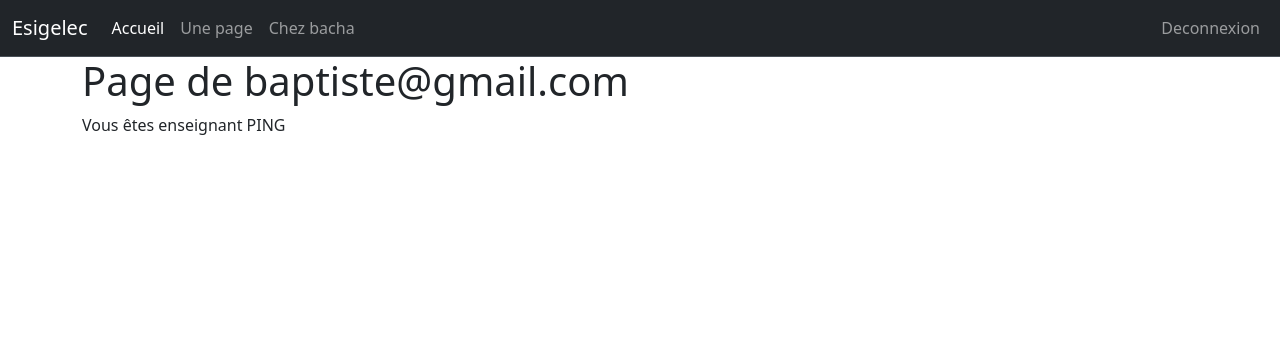
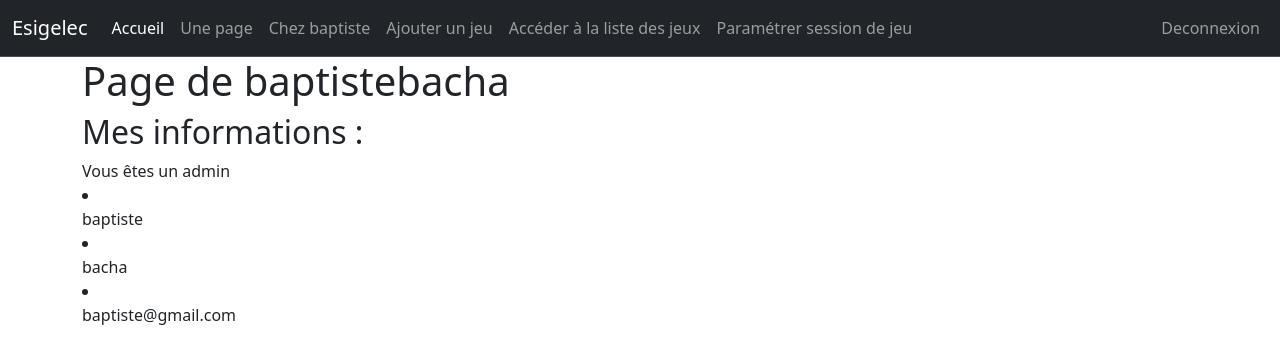
Before and after one commit to waigle/ProjetWeb, a PHP site: page /chez.php in a window 1280 px wide. Shown: the top 364 px of the page. Run offline with PHP 8.4, Linux system fonts and the light colour scheme; a user stored in the database is signed in.

Commit message:
Add files via upload
les pages accessibles que par les admins ne sont accessibles que par eux maintenant.
tri des diff pages selon le role d'utilisateur et ajout du nom de celles-ci dans la barre du haut pour y accéder.

```diff
--- a/chez.php
+++ b/chez.php
@@ -5,20 +5,33 @@
         header('Location: index.php');
     }
     $login = $_SESSION['PROFILE']['email'];
+    $nom = $_SESSION['PROFILE']['nom'];
+    $prenom = $_SESSION['PROFILE']['prenom'];
+
     $titre = "Chez ".$login;
     include 'header.inc.php';
     include 'menu.inc.php';
 ?>
 <div class="container">
 
-<h1>Page de <?php echo $login; ?> </h1>
+<h1>Page de <?php echo $prenom, $nom; ?> </h1>
+<h2>Mes informations : </h2>
 
 <?php
     if ($_SESSION['PROFILE']['role'] == 1) {
-        echo "Vous êtes élève";
+        echo "Vous êtes un élève";
     } else {
-        echo "Vous êtes enseignant PING";
+        echo "Vous êtes un admin";
     }
+    echo'<li>';
+    echo '<a class="nav-link">'.$prenom.'</a>';
+    echo'</li>';
+    echo'<li>';
+    echo '<a class="nav-link">'.$nom.'</a>';
+    echo'</li>';
+    echo'<li>';
+    echo '<a class="nav-link">'.$login.'</a>';
+    echo'</li>';
 ?>
 </div>
 <?php
--- a/menu.inc.php
+++ b/menu.inc.php
@@ -17,9 +17,20 @@
 
 if((isset($_SESSION['PROFILE']) ))
 {
-$nom=$_SESSION['PROFILE']['nom'];
+$prenom=$_SESSION['PROFILE']['prenom'];
   echo'<li class="nav-item">';
-  echo '<a class="nav-link" href="session.php">Chez '.$nom.'</a>';
+  echo '<a class="nav-link" href="chez.php">Chez '.$prenom.'</a>';
+  echo'</li>';
+}
+if ($_SESSION['PROFILE']['role'] == 2) {
+  echo'<li class="nav-item">';
+  echo '<a class="nav-link" href="jeux.php">Ajouter un jeu </a>';
+  echo'</li>';
+  echo'<li class="nav-item">';
+  echo '<a class="nav-link" href="listjeux.php">Accéder à la liste des jeux </a>';
+  echo'</li>';
+  echo'<li class="nav-item">';
+  echo '<a class="nav-link" href="session.php">Paramétrer session de jeu </a>';
   echo'</li>';
 }
 ?>
--- a/session.php
+++ b/session.php
@@ -4,6 +4,10 @@
         $_SESSION['erreur'] = "Vous devez être connecté";
         header('Location: index.php');
     }
+    if ($_SESSION['PROFILE']['role'] != 2) {
+        $_SESSION['erreur'] = "Vous n'avez pas accès à cette page";
+        header('Location: index.php');
+      }
     $login = $_SESSION['PROFILE']['email'];
     $titre = "Session ".$login;
     include 'header.inc.php';
--- a/tt_connexion.php
+++ b/tt_connexion.php
@@ -33,13 +33,13 @@
                 //$_SESSION['message'] = "Authentification réussi pour un role inconnu.";
                 if($row["role"]==1){
 
-                  $_SESSION['message'] = "Authentification réussi pour un admin.";
+                  $_SESSION['message'] = "Authentification réussi pour un élève.";
 
-                  header('Location: admin.php');
+                  header('Location: index.php');
                 }
                 if($row["role"]==2)
                 {
-                $_SESSION['message'] = "Authentification réussi pour un tuteur.";
+                $_SESSION['message'] = "Authentification réussi pour un admin.";
                 header('Location: index.php');
               }
 
```
Also changed, not shown: admin.php (+10 -3 lines), jeux.php (+8 -0 lines), list.php (+9 -1 lines).
